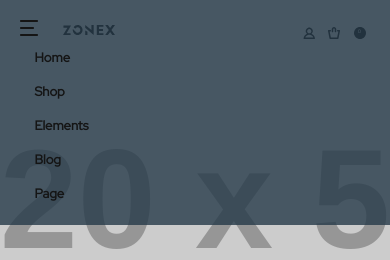
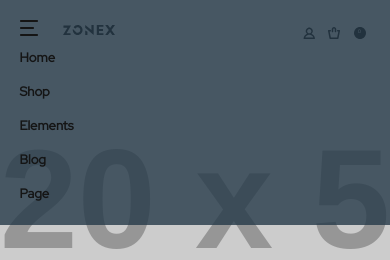
Before and after one commit to gabrber/frontend_lvlup, a website built with webpack: page src/index.html in a window 390 px wide. Both pictures are taken after a click on the picture 18 px from the left and 28 px from the top of the page. Shown: the top 260 px of the page. Built offline with nearby package versions, Linux system fonts and the light colour scheme; placeholder pictures from the web are drawn by us; files whose address does not match are found by name.

Commit message:
fix nav padding

```diff
--- a/src/styles/_page-header-mobile.scss
+++ b/src/styles/_page-header-mobile.scss
@@ -28,7 +28,7 @@
 
     .page-navigation__item {
         display: block;
-        padding-left: 15px;
+        padding-left: 0px;
 
     }
 
```
